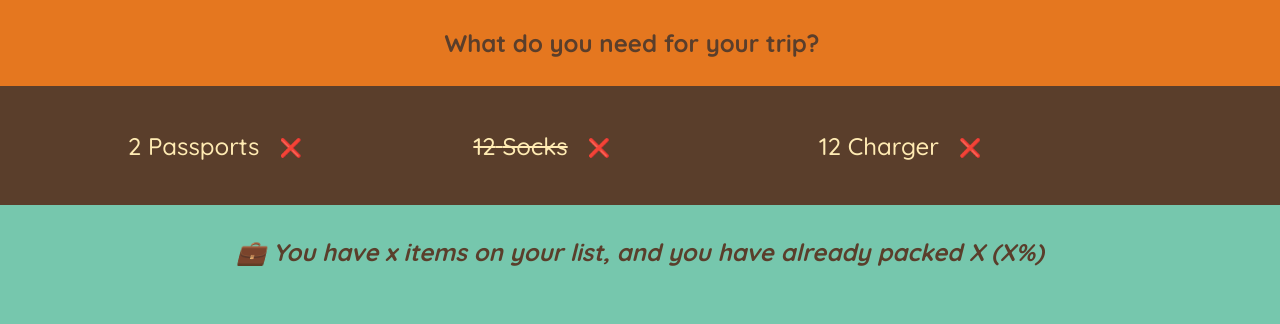
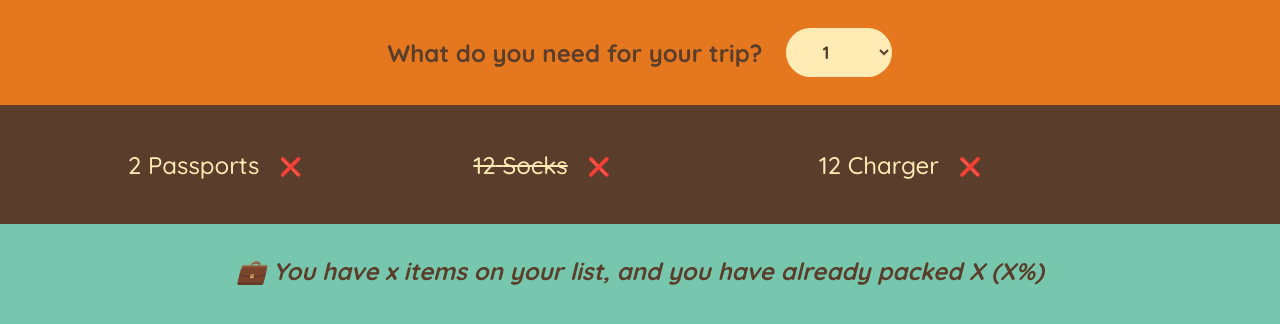
Before and after one commit to Wolfinbarger/travel-list, a React (Create React App) app: page / in a window 1280 px wide. Shown: the top 324 px of the page. Built offline with nearby package versions, Linux system fonts and the light colour scheme.

Commit message:
create form

```diff
--- a/src/App.js
+++ b/src/App.js
@@ -21,9 +21,16 @@ function Logo() {
 
 function Form() {
   return (
-    <div className="add-form">
+    <form className="add-form">
       <h3>What do you need for your trip?</h3>
-    </div>
+      <select>
+        {Array.from({ length: 20 }, (_, i) => i + 1).map((num) => (
+          <option value={num} key={num}>
+            {num}
+          </option>
+        ))}
+      </select>
+    </form>
   );
 }
 
@@ -32,7 +39,7 @@ function PackingList() {
     <div className="list">
       <ul>
         {initialItems.map((item) => (
-          <Item item={item} />
+          <Item item={item} key={item.id} />
         ))}
       </ul>
     </div>
```
